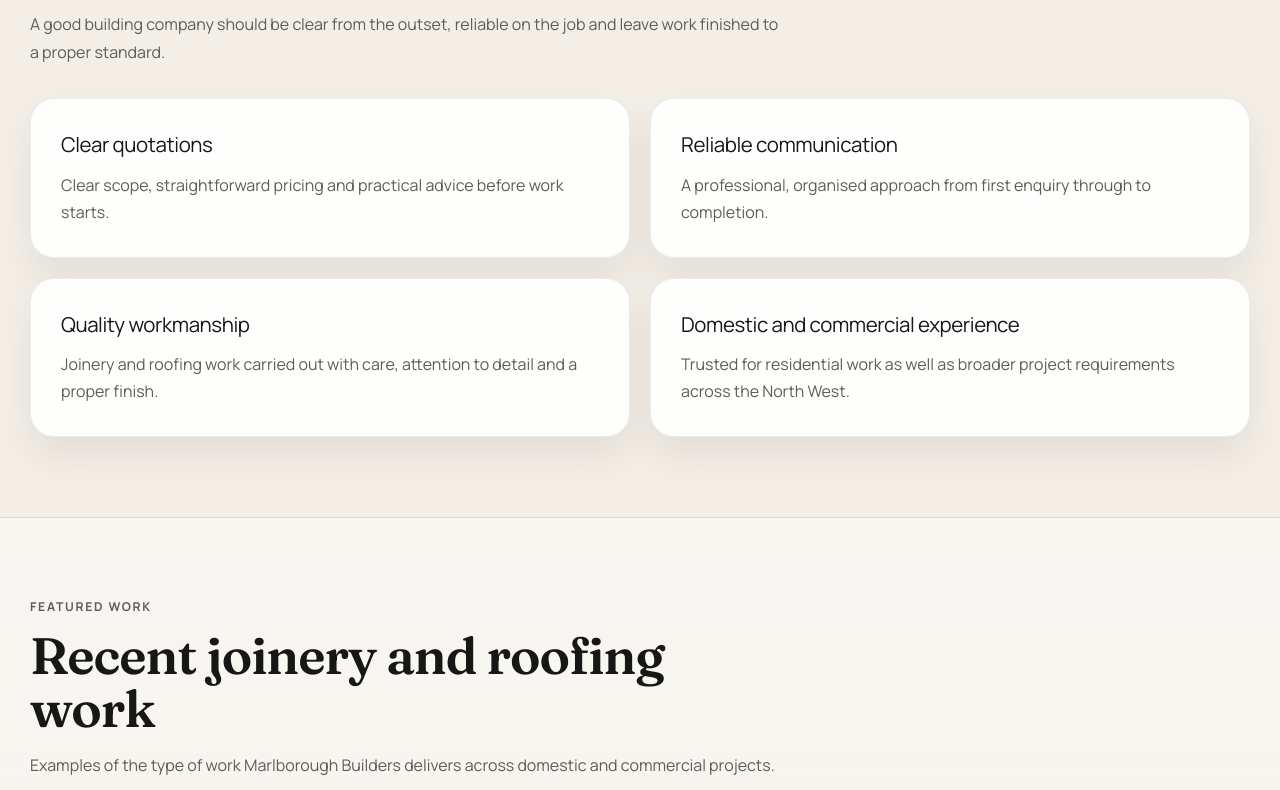
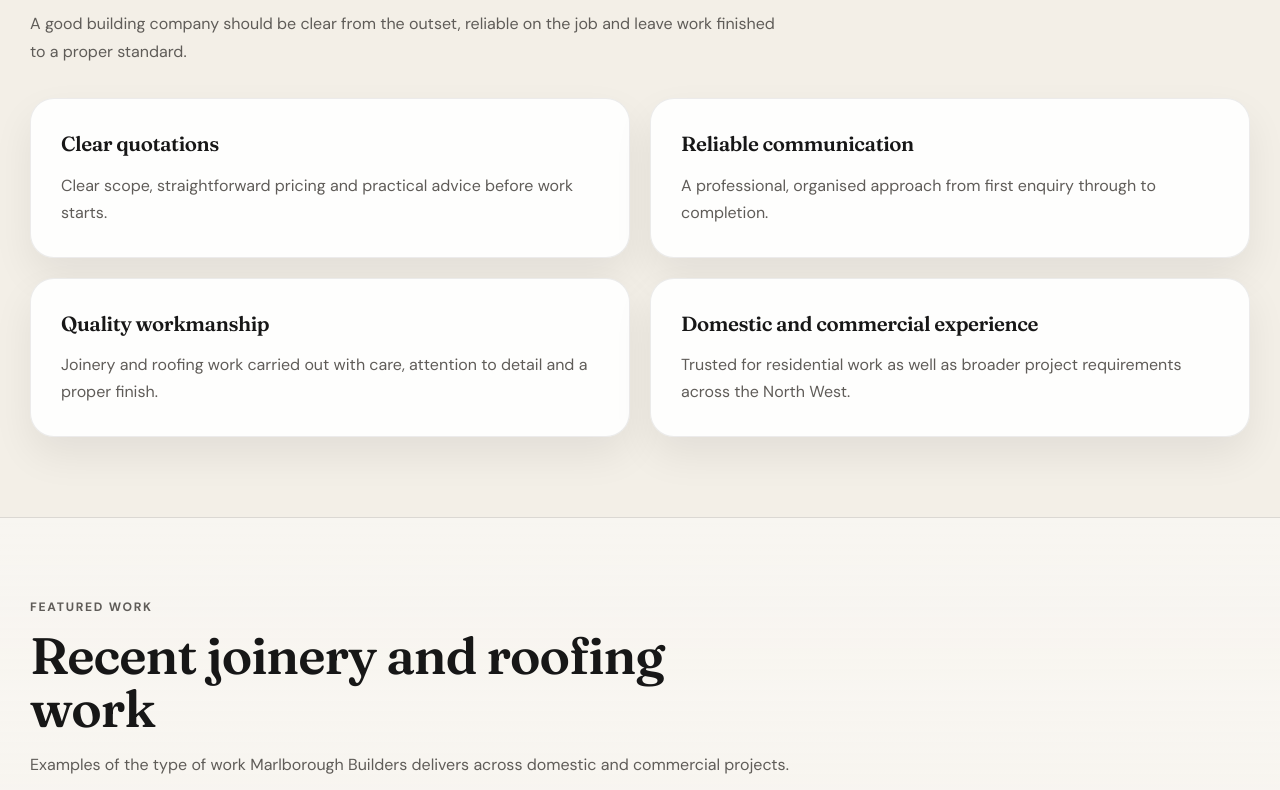
Before and after one commit to Dandini6713/marlborough-builders-redesign, a Next.js app: page / in a window 1280 px wide. Shown: the part 1050-1840 px from the top of the page. Built offline with nearby package versions, Linux system fonts and the light colour scheme.

Commit message:
Font changes

```diff
--- a/app/globals.css
+++ b/app/globals.css
@@ -15,7 +15,7 @@
   --radius: 24px;
   --shadow-soft: 0 18px 40px rgba(0, 0, 0, 0.07);
   --font-heading: "Fraunces", Georgia, serif;
-  --font-body: "Manrope", Arial, Helvetica, sans-serif;
+  --font-body: "DM Sans", Arial, Helvetica, sans-serif;
 }
 
 * {
@@ -37,7 +37,7 @@ body {
   font-family: var(--font-body);
 }
 
-h1, h2 {
+h1, h2, h3 {
   font-family: var(--font-heading);
 }
 
--- a/app/layout.tsx
+++ b/app/layout.tsx
@@ -31,7 +31,7 @@ export default function RootLayout({
         <link rel="preconnect" href="https://fonts.googleapis.com" />
         <link rel="preconnect" href="https://fonts.gstatic.com" crossOrigin="anonymous" />
         <link
-          href="https://fonts.googleapis.com/css2?family=Fraunces:opsz,wght@9..144,600&family=Manrope:wght@400;500;600;700&display=swap"
+          href="https://fonts.googleapis.com/css2?family=Fraunces:opsz,wght@9..144,600&family=DM+Sans:wght@400;500;600;700&display=swap"
           rel="stylesheet"
         />
         <Script
```
